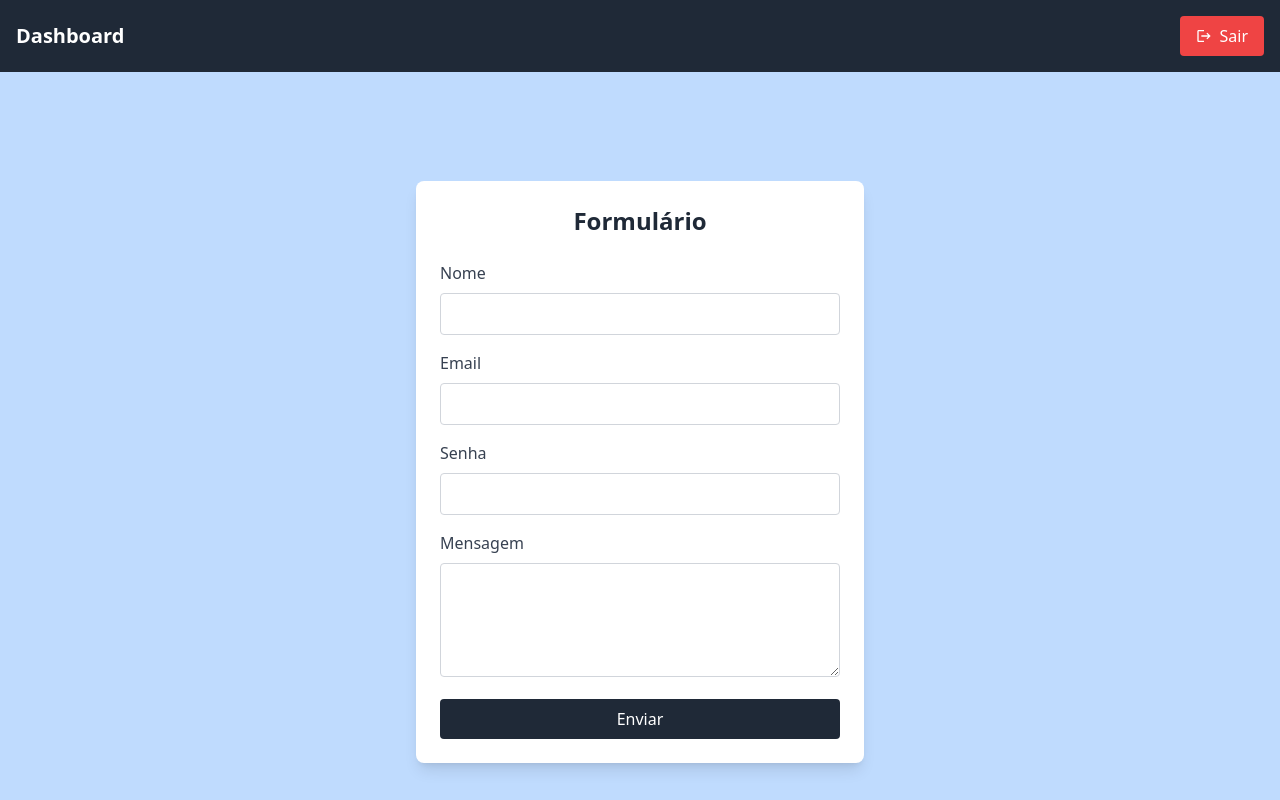
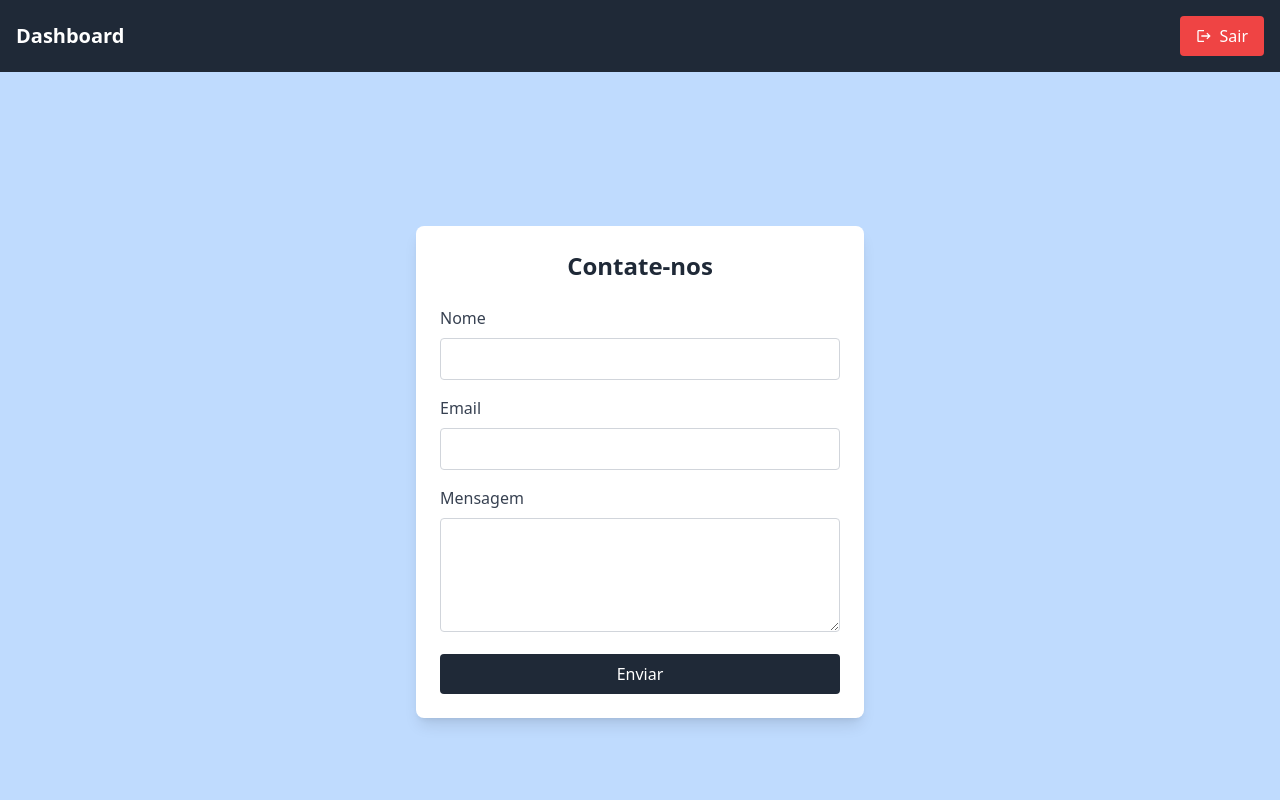
Before and after one commit to Global-Solution-1ESPH/projetogs, a React (Vite) app: page /dashboard in a window 1280 px wide. Shown: the top 800 px of the page. Built offline with nearby package versions, Linux system fonts and the light colour scheme; no server answers.

Commit message:
Arrumando o titudo do Dashboard e as informações

```diff
--- a/src/routes/Dashboard.jsx
+++ b/src/routes/Dashboard.jsx
@@ -1,6 +1,6 @@
 import { MdLogout } from "react-icons/md";
 import { useNavigate } from "react-router-dom";
-import { useState } from "react";
+import { useState, useEffect } from "react";
 
 const Dashboard = () => {
   const navigate = useNavigate();
@@ -16,7 +16,6 @@ const Dashboard = () => {
   const [formData, setFormData] = useState({
     nome: "",
     email: "",
-    senha: "",
     mensagem: "",
   });
 
@@ -41,7 +40,7 @@ const Dashboard = () => {
 
     if (response.ok) {
       alert("Dados salvos com sucesso!");
-      setFormData({ nome: "", email: "", senha: "", mensagem: "" });
+      setFormData({ nome: "", email: "", mensagem: "" });
       fetchData();
     } else {
       alert("Erro ao salvar os dados.");
@@ -55,7 +54,7 @@ const Dashboard = () => {
   };
 
   // Carrega os dados ao iniciar
-  useState(() => {
+  useEffect(() => {
     fetchData();
   }, []);
 
@@ -73,7 +72,7 @@ const Dashboard = () => {
 
       <div className="flex justify-center items-center min-h-screen bg-blue-200">
         <form onSubmit={handleSubmit} className="bg-white p-6 shadow-lg rounded-lg w-full max-w-md">
-          <h1 className="text-2xl text-gray-800 font-bold mb-6 text-center">Formulário</h1>
+          <h1 className="text-2xl text-gray-800 font-bold mb-6 text-center">Contate-nos</h1>
 
           {/* Nome */}
           <div className="mb-4">
@@ -101,22 +100,6 @@ const Dashboard = () => {
               id="email"
               name="email"
               value={formData.email}
-              onChange={handleChange}
-              className="w-full px-4 py-2 border border-gray-300 rounded focus:outline-none focus:ring-2 focus:ring-blue-500"
-              required
-            />
-          </div>
-
-          {/* Senha */}
-          <div className="mb-4">
-            <label htmlFor="senha" className="block text-gray-700 font-medium mb-2">
-              Senha
-            </label>
-            <input
-              type="password"
-              id="senha"
-              name="senha"
-              value={formData.senha}
               onChange={handleChange}
               className="w-full px-4 py-2 border border-gray-300 rounded focus:outline-none focus:ring-2 focus:ring-blue-500"
               required
```
